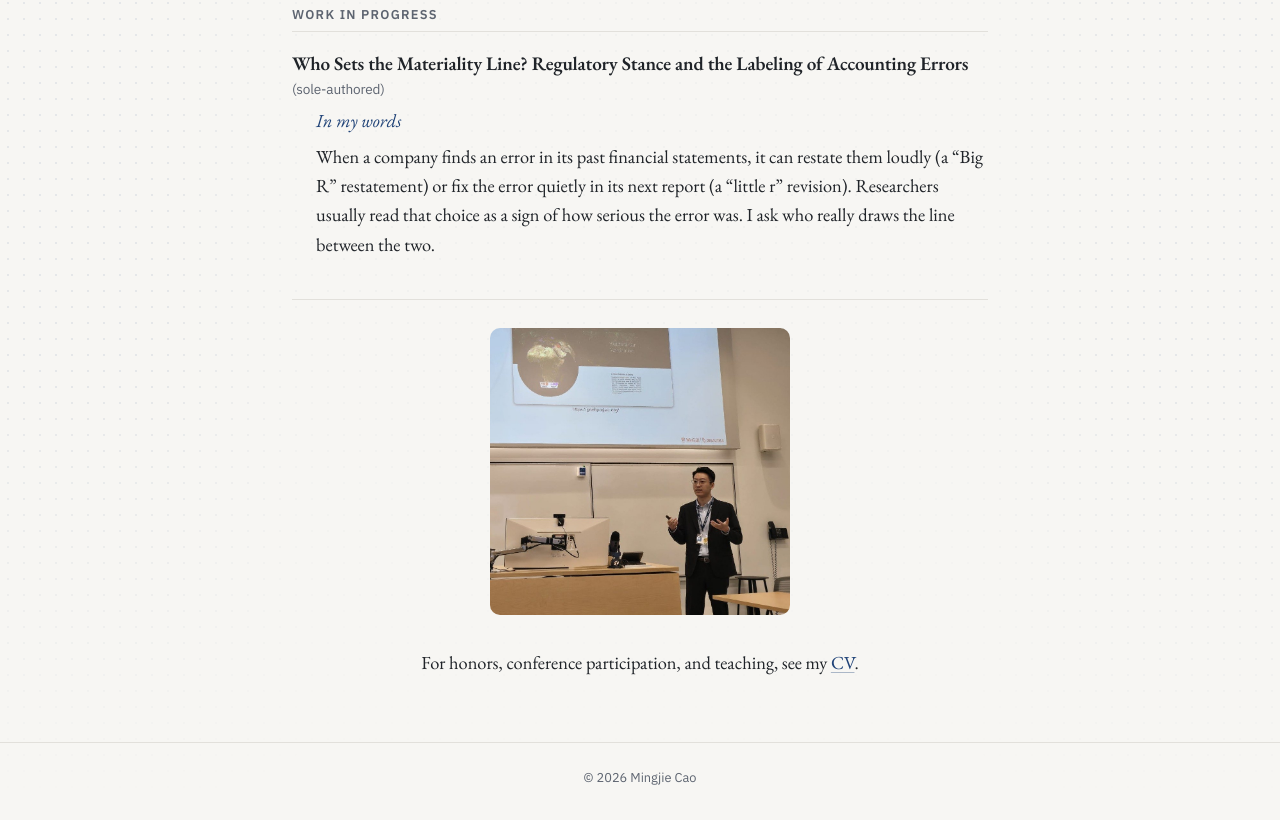
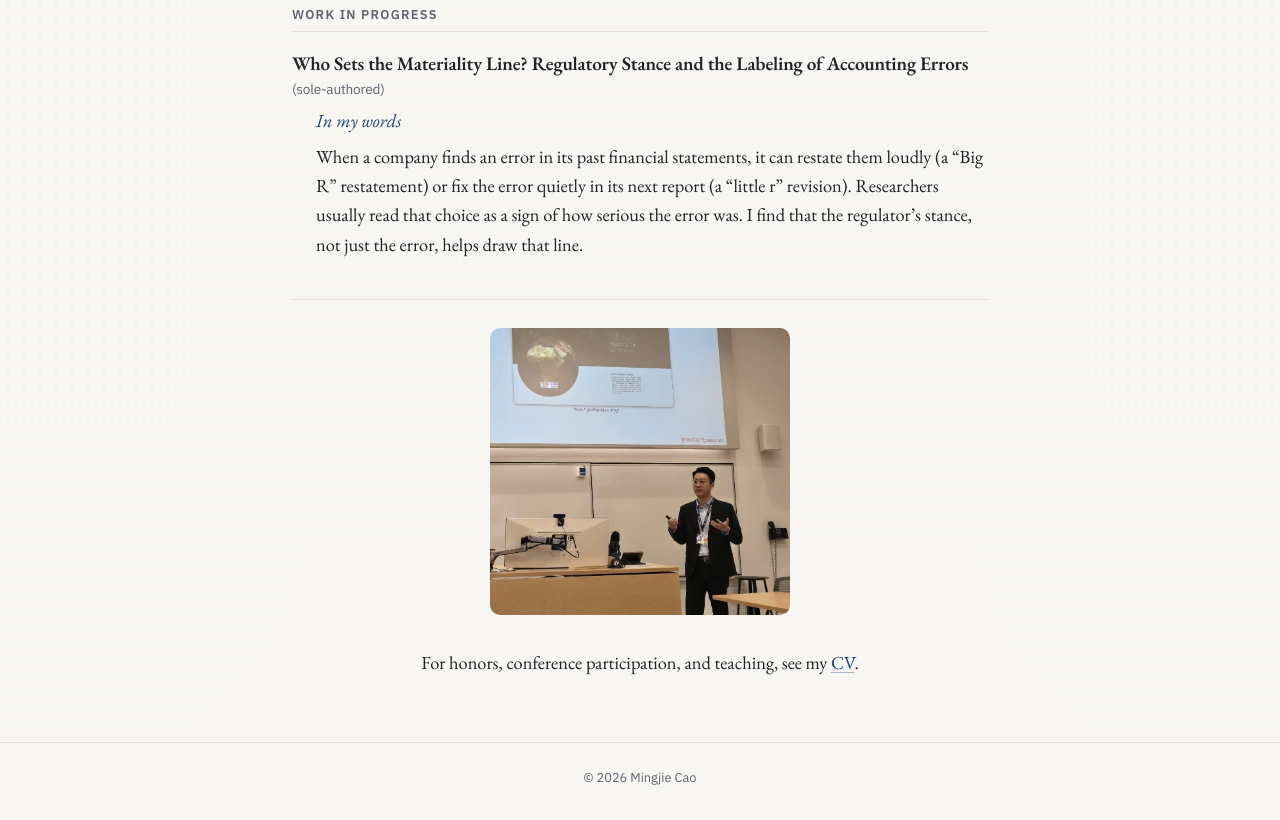
Before and after one commit to MingjieC/mingjiecao.com, a plain HTML site: page index.html in a window 1280 px wide. Shown: the part 1637-2457 px from the top of the page. Drawn offline with nearby package versions, Linux system fonts and the light colour scheme.

```diff
--- a/index.html
+++ b/index.html
@@ -122,7 +122,7 @@
         <h3 class="paper-title">Who Sets the Materiality Line? Regulatory Stance and the Labeling of Accounting Errors <span class="paper-authorship">(sole-authored)</span></h3>
         <div class="paper-story">
           <p class="story-cue">In my words</p>
-          <p>When a company finds an error in its past financial statements, it can restate them loudly (a &ldquo;Big R&rdquo; restatement) or fix the error quietly in its next report (a &ldquo;little r&rdquo; revision). Researchers usually read that choice as a sign of how serious the error was. I ask who really draws the line between the two.</p>
+          <p>When a company finds an error in its past financial statements, it can restate them loudly (a &ldquo;Big R&rdquo; restatement) or fix the error quietly in its next report (a &ldquo;little r&rdquo; revision). Researchers usually read that choice as a sign of how serious the error was. I find that the regulator&rsquo;s stance, not just the error, helps draw that line.</p>
         </div>
       </article>
 
```
